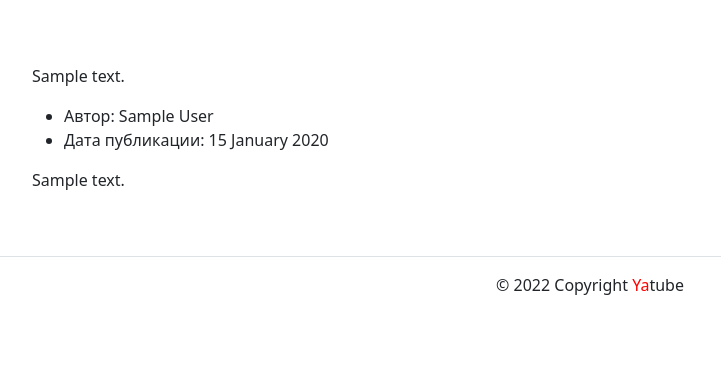
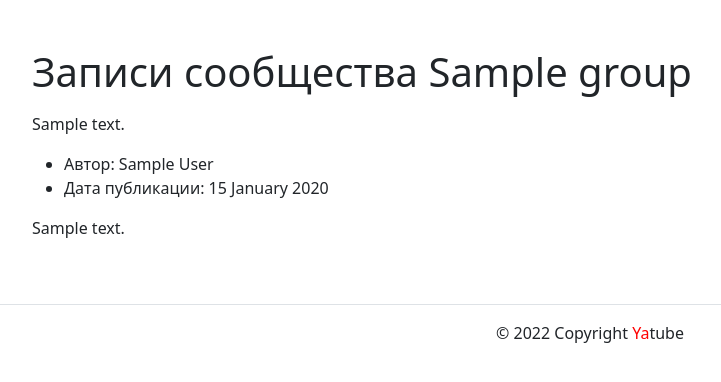
Before and after one commit to Sergey-Derevyanchenko/hw02_community, a Django app: a page that uses yatube/templates/posts/post_card.html in a window 1280 px wide. Shown: the part 56-438 px from the top of the page, without its empty margins (50-771 px from the left). Run offline with Django 3.2, Linux system fonts and the light colour scheme; tables that the repository leaves empty hold one stand-in row (values such as "Sample post"); some libraries are stand-ins or nearby versions.

Commit message:
Sprint 3. Final Iteration.

```diff
--- a/yatube/posts/views.py
+++ b/yatube/posts/views.py
@@ -14,7 +14,7 @@ def index(request):
 
 def group_posts(request, slug):
     group = get_object_or_404(Group, slug=slug)
-    posts = group.posts.select_related('author').all()[:settings.MAX_POSTS]
+    posts = group.posts.select_related('author')[:settings.MAX_POSTS]
     context = {
         'group': group,
         'posts': posts,
--- a/yatube/templates/posts/group_list.html
+++ b/yatube/templates/posts/group_list.html
@@ -1,8 +1,11 @@
 {% extends 'base.html' %}
+
 {% block title %}
   {{ group.title }}
 {% endblock %}
+
 {% block content %}
+  <h1>Записи сообщества {{ group.title }}</h1>
   <p>{{ group.description|linebreaks }}</p>
   {% for post in posts %}
     {% include 'posts/post_card.html' %}
--- a/yatube/templates/posts/index.html
+++ b/yatube/templates/posts/index.html
@@ -1,7 +1,9 @@
 {% extends 'base.html' %}
+
 {% block title %}
   Последние обновления на сайте
 {% endblock %}
+
 {% block content %}
   <h1>Последние обновления на сайте</h1>
   {% for post in posts %}
--- a/yatube/templates/posts/post_card.html
+++ b/yatube/templates/posts/post_card.html
@@ -9,7 +9,7 @@
     </ul>
     <p>{{ post.text|linebreaks }}</p>
     {% if post.group and not group %}
-      <a href="{% url 'posts:group_list' post.group.slug %}">все записи группы {{ post.group }}</a>
+      <a href="{% url 'posts:group_list' post.group.slug %}">все записи группы</a>
     {% endif %}
     {% if not forloop.last %}<hr>{% endif %}
 </article>
```
